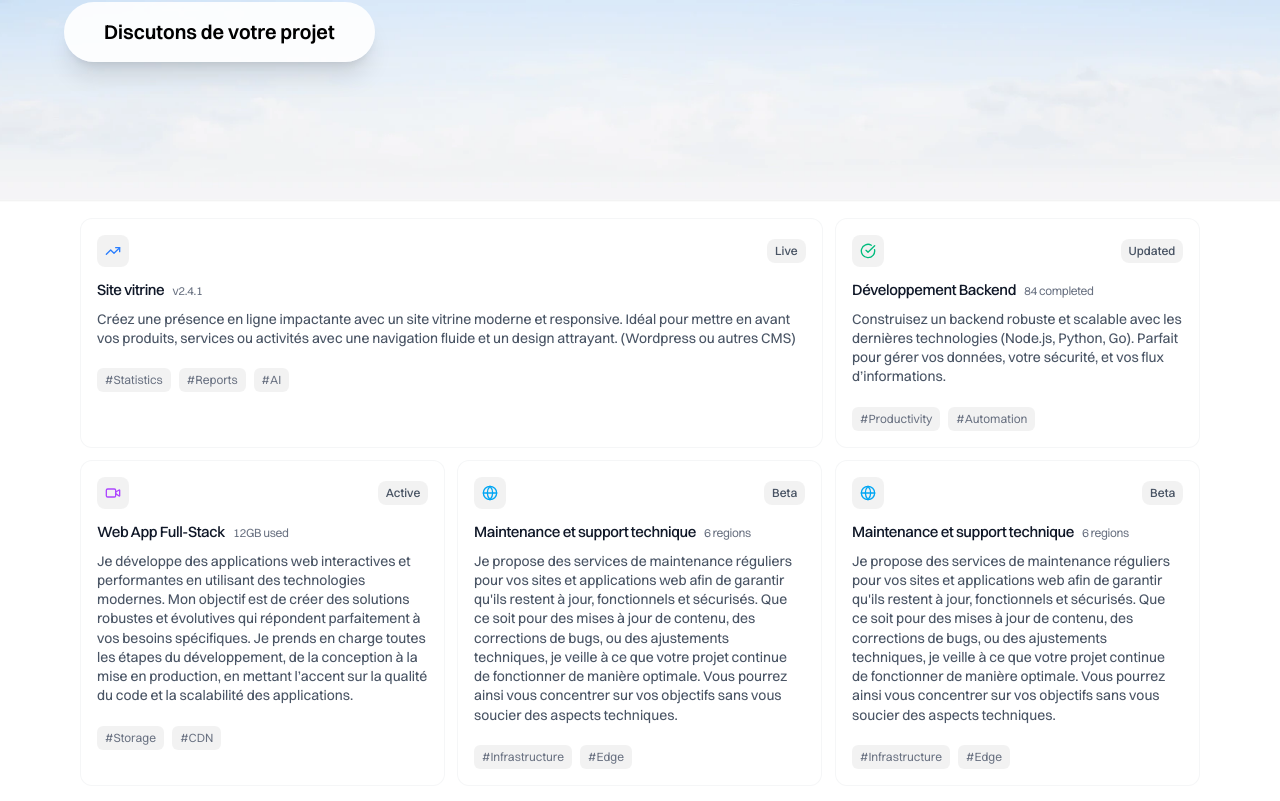
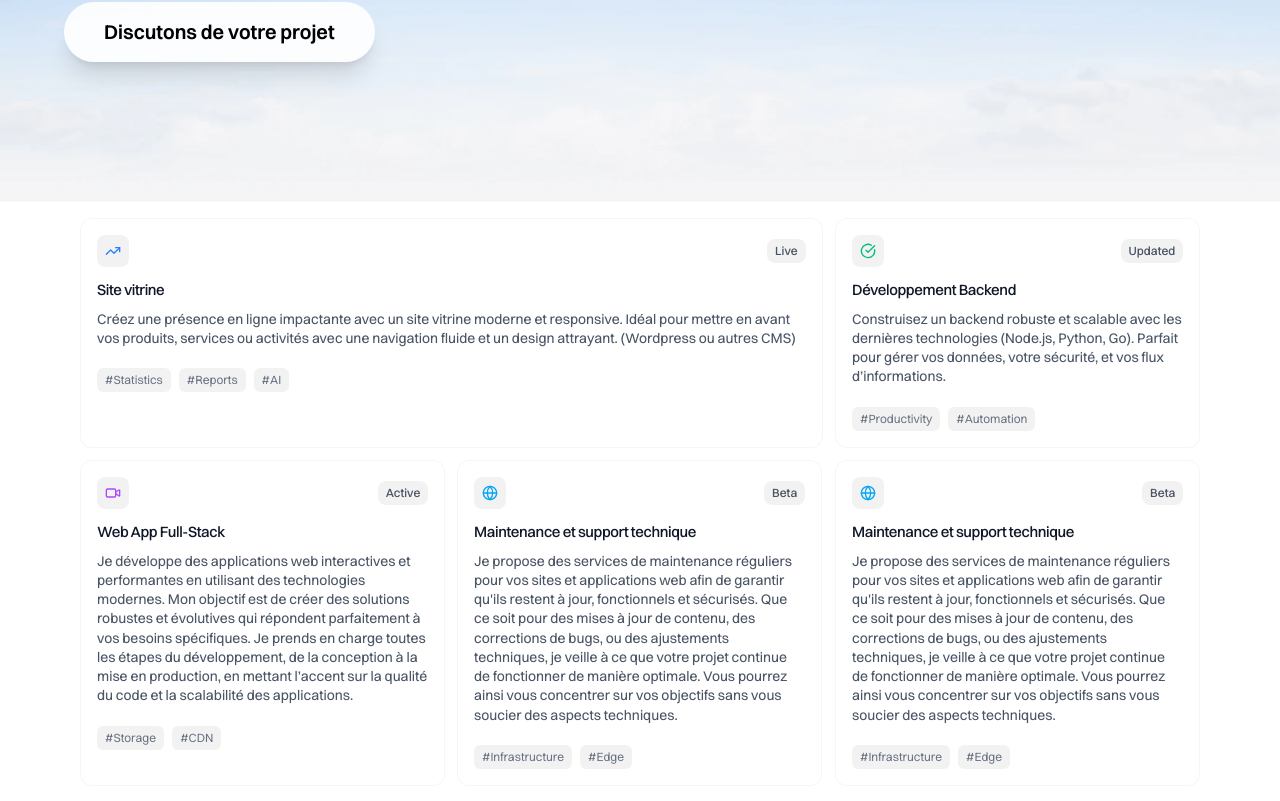
Before and after one commit to Matsuel/portfolio, a Next.js app: page / in a window 1280 px wide. Shown: the part 598-1399 px from the top of the page. Built offline with nearby package versions, Linux system fonts and the light colour scheme.

Commit message:
feat: refactor la structure des composants BentoGrid et Item, mise à jour des types et des liens de navigation

```diff
--- a/constants/navbar.ts
+++ b/constants/navbar.ts
@@ -1,7 +1,15 @@
+export enum NavbarLinkSection {
+    Home = "/",
+    Services = "#services",
+    Projects = "#projets",
+    Education = "#parcours",
+    Contact = "#contact",
+}
+
 export const navbarLinks = [
-    { name: "Matheo LANG", sectionId: "/", },
-    { name: "Services", sectionId: "#services", },
-    { name: "Projets", sectionId: "#projets", },
-    { name: "Parcours", sectionId: "#parcours", },
-    { name: "Contact", sectionId: "#contact", },
+    { name: "Matheo LANG", sectionId: NavbarLinkSection.Home, },
+    { name: "Services", sectionId: NavbarLinkSection.Services, },
+    { name: "Projets", sectionId: NavbarLinkSection.Projects, },
+    { name: "Parcours", sectionId: NavbarLinkSection.Education, },
+    { name: "Contact", sectionId: NavbarLinkSection.Contact, },
 ];
--- a/constants/services.tsx
+++ b/constants/services.tsx
@@ -9,8 +9,6 @@ import {
 export const services: BentoItem[] = [
     {
         title: "Site vitrine",
-        meta: "v2.4.1",
-        cta: "En savoir plus →",
         description:
             "Créez une présence en ligne impactante avec un site vitrine moderne et responsive. Idéal pour mettre en avant vos produits, services ou activités avec une navigation fluide et un design attrayant. (Wordpress ou autres CMS)",
         icon: <TrendingUp className="w-4 h-4 text-blue-500" />,
@@ -20,8 +18,6 @@ export const services: BentoItem[] = [
     },
     {
         title: "Développement Backend",
-        meta: "84 completed",
-        cta: "En savoir plus →",
         description: "Construisez un backend robuste et scalable avec les dernières technologies (Node.js, Python, Go). Parfait pour gérer vos données, votre sécurité, et vos flux d’informations.",
         icon: <CheckCircle className="w-4 h-4 text-emerald-500" />,
         status: "Updated",
@@ -29,8 +25,6 @@ export const services: BentoItem[] = [
     },
     {
         title: "Web App Full-Stack",
-        meta: "12GB used",
-        cta: "En savoir plus →",
         description: "Je développe des applications web interactives et performantes en utilisant des technologies modernes. Mon objectif est de créer des solutions robustes et évolutives qui répondent parfaitement à vos besoins spécifiques. Je prends en charge toutes les étapes du développement, de la conception à la mise en production, en mettant l’accent sur la qualité du code et la scalabilité des applications.",
         icon: <Video className="w-4 h-4 text-purple-500" />,
         status: "Active",
@@ -38,8 +32,6 @@ export const services: BentoItem[] = [
     },
     {
         title: "Maintenance et support technique",
-        meta: "6 regions",
-        cta: "En savoir plus →",
         description: "Je propose des services de maintenance réguliers pour vos sites et applications web afin de garantir qu'ils restent à jour, fonctionnels et sécurisés. Que ce soit pour des mises à jour de contenu, des corrections de bugs, ou des ajustements techniques, je veille à ce que votre projet continue de fonctionner de manière optimale. Vous pourrez ainsi vous concentrer sur vos objectifs sans vous soucier des aspects techniques.",
         icon: <Globe className="w-4 h-4 text-sky-500" />,
         status: "Beta",
@@ -47,8 +39,6 @@ export const services: BentoItem[] = [
     },
     {
         title: "Maintenance et support technique",
-        meta: "6 regions",
-        cta: "En savoir plus →",
         description: "Je propose des services de maintenance réguliers pour vos sites et applications web afin de garantir qu'ils restent à jour, fonctionnels et sécurisés. Que ce soit pour des mises à jour de contenu, des corrections de bugs, ou des ajustements techniques, je veille à ce que votre projet continue de fonctionner de manière optimale. Vous pourrez ainsi vous concentrer sur vos objectifs sans vous soucier des aspects techniques.",
         icon: <Globe className="w-4 h-4 text-sky-500" />,
         status: "Beta",
--- a/src/components/BentoGrid.tsx
+++ b/src/components/BentoGrid.tsx
@@ -1,7 +1,7 @@
 "use client";
 
 import { BentoItem } from "@/types";
-import { cn } from "@/utils/cn";
+import Item from "./bento/Item";
 
 interface BentoGridProps {
     items: BentoItem[];
@@ -13,72 +13,15 @@ const BentoGrid = ({
     return (
         <div className="grid grid-cols-1 lg:grid-cols-3 gap-3 p-4 w-full">
             {items.map((item, index) => (
-                <div
+                <Item
                     key={index}
-                    className={cn(
-                        "group relative p-4 rounded-xl overflow-hidden transition-all duration-300",
-                        "border border-gray-100/80 bg-white",
-                        "hover:shadow-[0_2px_12px_rgba(0,0,0,0.03)]",
-                        "hover:-translate-y-0.5 will-change-transform",
-                        item.colSpan || "col-span-1",
-                        item.colSpan === 2 ? "lg:col-span-2" : "",
-                    )}
-                >
-                    <div
-                        className={"absolute inset-0 opacity-0 group-hover:opacity-100 transition-opacity duration-300"}
-                    >
-                        <div className="absolute inset-0 bg-[radial-gradient(circle_at_center,rgba(0,0,0,0.02)_1px,transparent_1px)] bg-[length:4px_4px]" />
-                    </div>
-
-                    <div className="relative flex flex-col space-y-3">
-                        <div className="flex items-center justify-between">
-                            <div className="w-8 h-8 rounded-lg flex items-center justify-center bg-black/5 group-hover:bg-gradient-to-br transition-all duration-300">
-                                {item.icon}
-                            </div>
-                            <span
-                                className={cn(
-                                    "text-xs font-medium px-2 py-1 rounded-lg backdrop-blur-sm",
-                                    "bg-black/5 text-gray-600",
-                                    "transition-colors duration-300 group-hover:bg-black/10"
-                                )}
-                            >
-                                {item.status}
-                            </span>
-                        </div>
-
-                        <div className="space-y-2">
-                            <h3 className="font-medium text-gray-900 tracking-tight text-[15px]">
-                                {item.title}
-                                <span className="ml-2 text-xs text-gray-500 font-normal">
-                                    {item.meta}
-                                </span>
-                            </h3>
-                            <p className="text-sm text-gray-600 leading-snug font-[425]">
-                                {item.description}
-                            </p>
-                        </div>
-
-                        <div className="flex items-center justify-between mt-2">
-                            <div className="flex items-center space-x-2 text-xs text-gray-500">
-                                {item.tags.map((tag, i) => (
-                                    <span
-                                        key={i}
-                                        className="px-2 py-1 rounded-md bg-black/5 backdrop-blur-sm transition-all duration-200 hover:bg-black/10"
-                                    >
-                                        #{tag}
-                                    </span>
-                                ))}
-                            </div>
-                            <span className="text-xs text-gray-500 opacity-0 group-hover:opacity-100 transition-opacity">
-                                {item.cta}
-                            </span>
-                        </div>
-                    </div>
-
-                    <div
-                        className={"absolute inset-0 -z-10 rounded-xl p-px bg-gradient-to-br from-transparent via-gray-100/50 to-transparent opacity-0 group-hover:opacity-100 transition-opacity duration-300"}
-                    />
-                </div>
+                    icon={item.icon}
+                    title={item.title}
+                    description={item.description}
+                    status={item.status}
+                    tags={item.tags}
+                    colSpan={item.colSpan}
+                />
             ))}
         </div>
     );
--- /dev/null
+++ b/src/components/bento/Item.tsx
@@ -0,0 +1,85 @@
+import { BentoItem } from '@/types'
+import { cn } from '@/utils/cn'
+import Link from 'next/link'
+import React from 'react'
+import { NavbarLinkSection } from '../../../constants/navbar'
+
+const Item = ({
+    icon,
+    title,
+    description,
+    status,
+    tags = [],
+    colSpan
+}: BentoItem) => {
+    return (
+        <div
+            className={cn(
+                "group relative p-4 rounded-xl overflow-hidden transition-all duration-300",
+                "border border-gray-100/80 bg-white",
+                "hover:shadow-[0_2px_12px_rgba(0,0,0,0.03)]",
+                "hover:-translate-y-0.5 will-change-transform",
+                colSpan || "col-span-1",
+                colSpan === 2 ? "lg:col-span-2" : "",
+            )}
+        >
+            <div
+                className={"absolute inset-0 opacity-0 group-hover:opacity-100 transition-opacity duration-300"}
+            >
+                <div className="absolute inset-0 bg-[radial-gradient(circle_at_center,rgba(0,0,0,0.02)_1px,transparent_1px)] bg-[length:4px_4px]" />
+            </div>
+
+            <div className="relative flex flex-col space-y-3">
+                <div className="flex items-center justify-between">
+                    <div className="w-8 h-8 rounded-lg flex items-center justify-center bg-black/5 group-hover:bg-gradient-to-br transition-all duration-300">
+                        {icon}
+                    </div>
+                    <span
+                        className={cn(
+                            "text-xs font-medium px-2 py-1 rounded-lg backdrop-blur-sm",
+                            "bg-black/5 text-gray-600",
+                            "transition-colors duration-300 group-hover:bg-black/10"
+                        )}
+                    >
+                        {status}
+                    </span>
+                </div>
+
+                <div className="space-y-2">
+                    <h3 className="font-medium text-gray-900 tracking-tight text-[15px]">
+                        {title}
+                    </h3>
+                    <p className="text-sm text-gray-600 leading-snug font-[425]">
+                        {description}
+                    </p>
+                </div>
+
+                <div className="flex items-center justify-between mt-2">
+                    <div className="flex items-center space-x-2 text-xs text-gray-500">
+                        {tags.map((tag, i) => (
+                            <span
+                                key={i}
+                                className="px-2 py-1 rounded-md bg-black/5 backdrop-blur-sm transition-all duration-200 hover:bg-black/10"
+                            >
+                                #{tag}
+                            </span>
+                        ))}
+                    </div>
+                    <Link
+                        href={NavbarLinkSection.Contact}
+                    >
+                        <span className="text-xs text-gray-500 opacity-0 group-hover:opacity-100 transition-opacity">
+                            En savoir plus →
+                        </span>
+                    </Link>
+                </div>
+            </div>
+
+            <div
+                className={"absolute inset-0 -z-10 rounded-xl p-px bg-gradient-to-br from-transparent via-gray-100/50 to-transparent opacity-0 group-hover:opacity-100 transition-opacity duration-300"}
+            />
+        </div>
+    )
+}
+
+export default Item
--- a/src/types.d.ts
+++ b/src/types.d.ts
@@ -4,7 +4,5 @@ export interface BentoItem {
     icon: React.ReactNode;
     status: string;
     tags: string[];
-    meta: string;
-    cta: string;
     colSpan?: number;
 }
```
